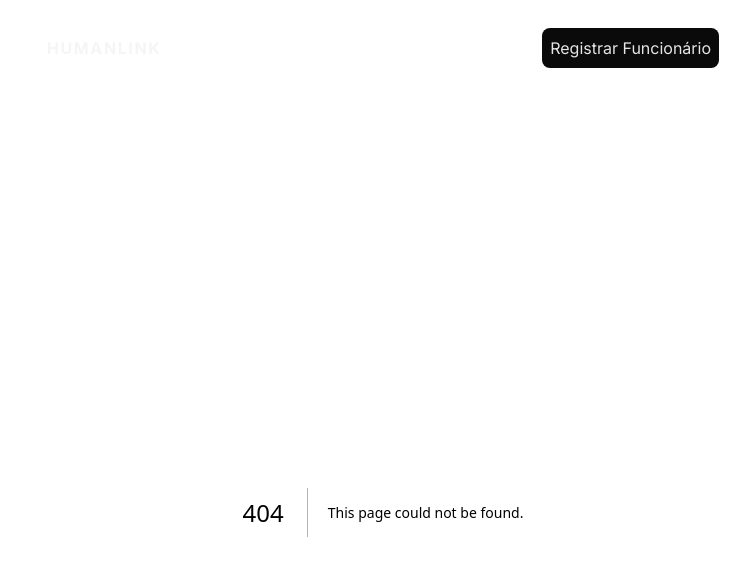
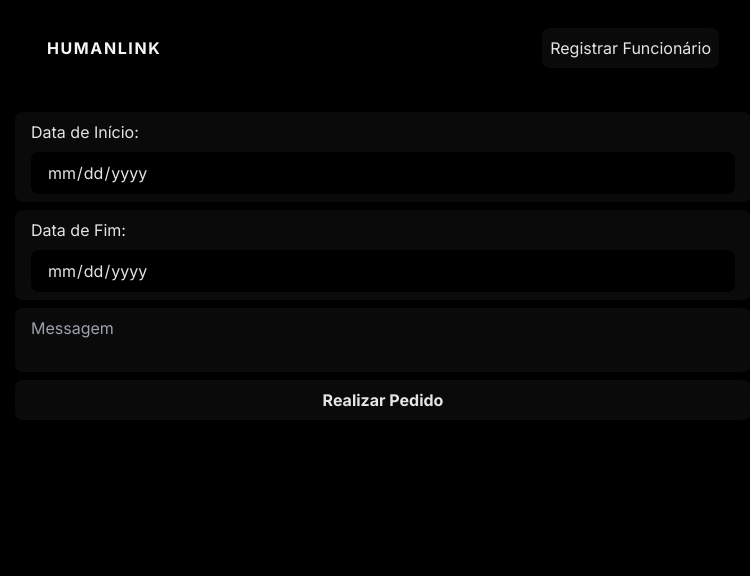
Before and after one commit to guilhermeiepsen/trabES, a Next.js app: page /addVacation in a window 1280 px wide. Before the commit this address had no page. Shown: the top 576 px of the page, without its empty margins (257-1007 px from the left). Built offline with nearby package versions, Linux system fonts and the light colour scheme.

Commit message:
Solicitar férias implementado

```diff
--- /dev/null
+++ b/app/addVacation/page.jsx
@@ -0,0 +1,80 @@
+"use client";
+
+import { useState } from "react";
+import { useRouter } from "next/navigation";
+
+export default function AddVacation() {
+
+    const [startDate, setStartDate] = useState("");
+    const [endDate, setEndDate] = useState("");
+    const [message, setMessage] = useState("");
+
+    const router = useRouter();
+
+    const handleSubmit = async (e) => {
+        e.preventDefault();
+
+        // if(!name || !role) {
+        //     alert('Título e descricao sao necessarios.');
+        // }
+
+        try {
+            const vacation = {
+                startDate: startDate,
+                endDate: endDate,
+                message: message
+            };
+            const res = await fetch('http://localhost:3000/api/vacations', {
+                method: "POST",
+                headers: {
+                    "Content-type": "application/json",
+                },
+                body: JSON.stringify(vacation),
+            });
+            //depois que o topico eh criado vamos para a homepage
+
+            if(res.ok) {
+                router.push("/");
+                router.refresh(); //dar um refresh para show up o topico criado
+            } else {
+                throw new Error("Failed to create a employee");
+            }
+        } catch (error) {
+            console.log(error);
+        }
+    }
+
+    return <form onSubmit={handleSubmit} //QUANDO O BUTTON DE SUBMIT EH CLICKADO CHAMA A FUNÇAO. SE OLHAR O BUTTON ELE TEM Q SER TYPE="SUBMIT"
+            className="flex flex-col gap-2 *:bg-neutral-950 *:px-4 *:py-2 *:rounded-lg *:text-neutral-200">
+                <label className="flex flex-col gap-2 *:bg-black *:px-4 *:py-2 *:rounded-lg *:text-neutral-200">
+                    Data de Início:
+                    <input
+                        onChange={(e) => setStartDate(e.target.value)} //ONCHANGE -- QUANDO MUDA O INPUT PEGA A STRING E BOTA NA VARIAVEL "e"
+                        value={startDate}
+                        type = "date"
+                    />
+                </label>
+                <label className="flex flex-col gap-2 *:bg-black *:px-4 *:py-2 *:rounded-lg *:text-neutral-200">
+                    Data de Fim:
+                    <input
+                        onChange={(e) => setEndDate(e.target.value)} //ONCHANGE -- QUANDO MUDA O INPUT PEGA A STRING E BOTA NA VARIAVEL "e"
+                        value={endDate}
+                        type = "date"
+                    />
+                </label>
+                 <textarea
+                    onChange={(e) => setMessage(e.target.value)}
+                    value={message}
+                    type = "text"
+                    placeholder="Messagem"
+                    className="resize-none"
+                    maxLength={140}
+                />
+
+                <button type="submit" className="hover:bg-neutral-800 font-bold
+                text-white min-w-max">
+                    Realizar Pedido
+                </button>
+
+    </form>
+}
--- /dev/null
+++ b/app/api/vacations/route.js
@@ -0,0 +1,23 @@
+import connectMongoDB from "@/libs/mongodb";
+import Vacation from "@/models/vacation";
+import { NextResponse } from "next/server";
+
+export async function POST(request) {
+    const { startDate, endDate, message } = await request.json();
+    await connectMongoDB();
+    await Vacation.create({ startDate, endDate, message });
+    return NextResponse.json({ message: "Vacation Request Registered" }, { status: 201 });
+}
+
+export async function GET() {
+    await connectMongoDB();
+    const vacations = await Vacation.find();
+    return NextResponse.json({vacations});
+}
+
+export async function DELETE(request) {
+    const id = request.nextUrl.searchParams.get("id");
+    await connectMongoDB();
+    await Vacation.findByIdAndDelete(id);
+    return NextResponse.json({message: "Vacation Request deleted"}, {status: 200});
+}
--- a/app/page.jsx
+++ b/app/page.jsx
@@ -2,5 +2,4 @@ import EmployeesList from "@/components/EmployeesList";
 
 export default function Home() {
   return <EmployeesList />
-
 }
--- a/components/EmployeesList.jsx
+++ b/components/EmployeesList.jsx
@@ -26,6 +26,9 @@ export default async function EmployeesList() {
 
   return (
         <>
+        <Link className="bg-neutral-950 hover:bg-neutral-800 p-2 rounded-lg text-neutral-200" href={"/addVacation"}>
+                Pedir Férias
+            </Link>
           {employees.map((t) => (
               <div className="p-4 bg-neutral-950 my-3 flex justify-between items-center gap-5 items-start rounded-lg  text-neutral-100 tracking-wide">
                 <div>
--- /dev/null
+++ b/models/vacation.js
@@ -0,0 +1,17 @@
+import mongoose, { Schema } from "mongoose";
+
+const vacationSchema = new Schema(
+  {
+    startDate: Date,
+    endDate: Date,
+    message: String,
+    // employeeId: Number
+  },
+  {
+    timestamps: true,
+  }
+);
+
+const Vacation = mongoose.models.Vacation || mongoose.model("Vacation", vacationSchema);
+
+export default Vacation;
```
